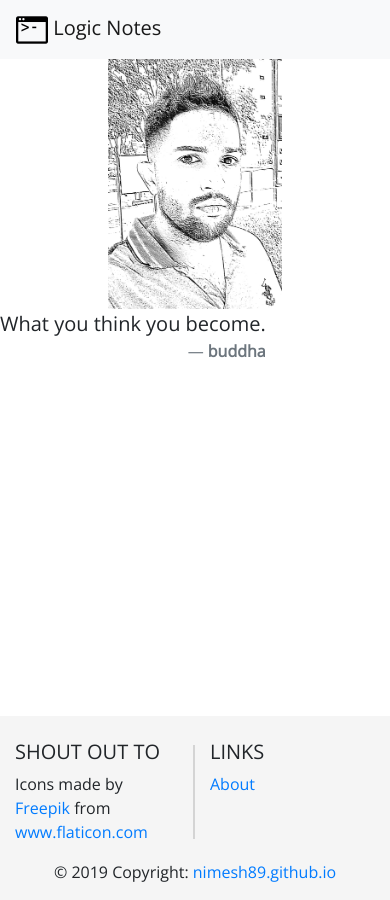
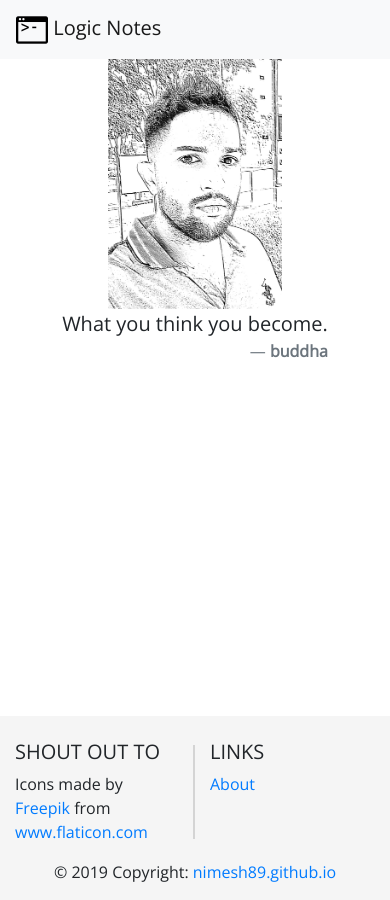
Before and after one commit to nimesh89/nimesh89.github.io, a Jekyll site: the page built from about.markdown, in a window 390 px wide. Built offline with Jekyll 4.4.1, drawn with Linux system fonts in a browser that asks for light colours.

Commit message:
updated the margin of quote

```diff
--- a/assets/css/about.css
+++ b/assets/css/about.css
@@ -12,6 +12,10 @@
     }
 
     .about-me-pic {
+        margin-right: auto;
+        margin-left: auto;
+    }
+    .about-me-contact {
         margin-right: auto;
         margin-left: auto;
     }
@@ -35,9 +39,5 @@
 .about-me-contact {
     flex-shrink: 1;
     display: flex;
+    justify-content: center;
 }
-
-.quot-1{
-    margin-top: auto;
-    margin-bottom: auto;
-}
```
